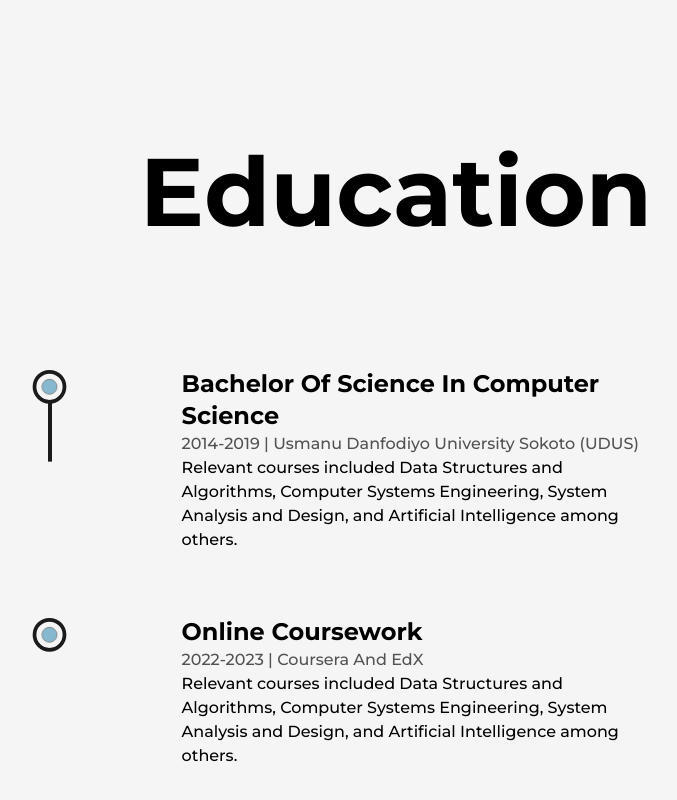
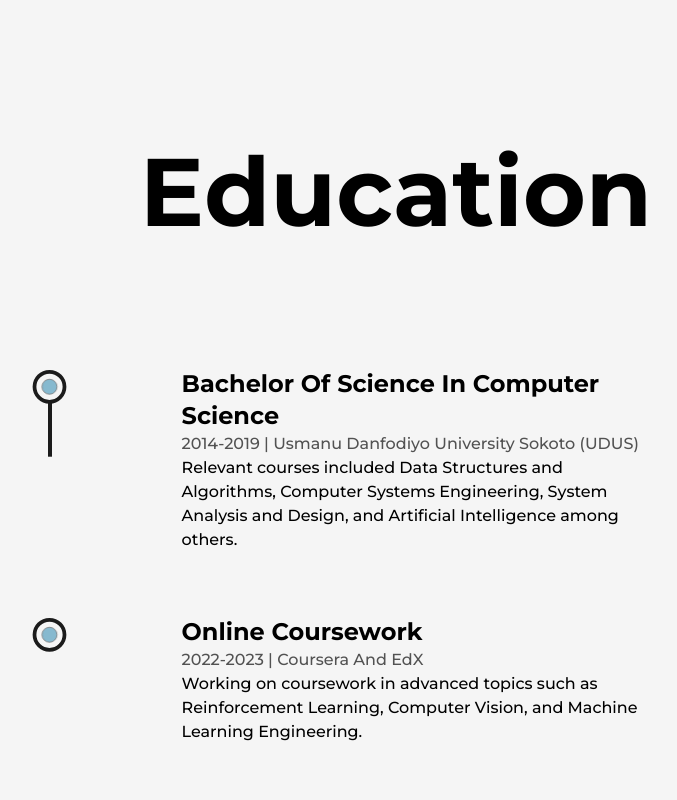
Before and after one commit to mainerprenuer/portfolio_v2, a Next.js app: page /about in a window 1280 px wide. Shown: the part 4276-5076 px from the top of the page, without its empty margins (244-921 px from the left). Built offline with nearby package versions, Linux system fonts and the light colour scheme.

Commit message:
on edu section update

```diff
--- a/src/components/Education.js
+++ b/src/components/Education.js
@@ -65,8 +65,8 @@ const Education = () => {
                     type="Online Coursework"
                     time="2022-2023"
                     place="Coursera And EdX"
-                    info="Relevant courses included Data Structures and Algorithms, Computer Systems Engineering, System
-                    Analysis and Design, and Artificial Intelligence among others."
+                    info="Working on coursework in advanced topics such as Reinforcement Learning, Computer Vision, and Machine
+                    Learning Engineering."
                 />
 
             </ul>
```
